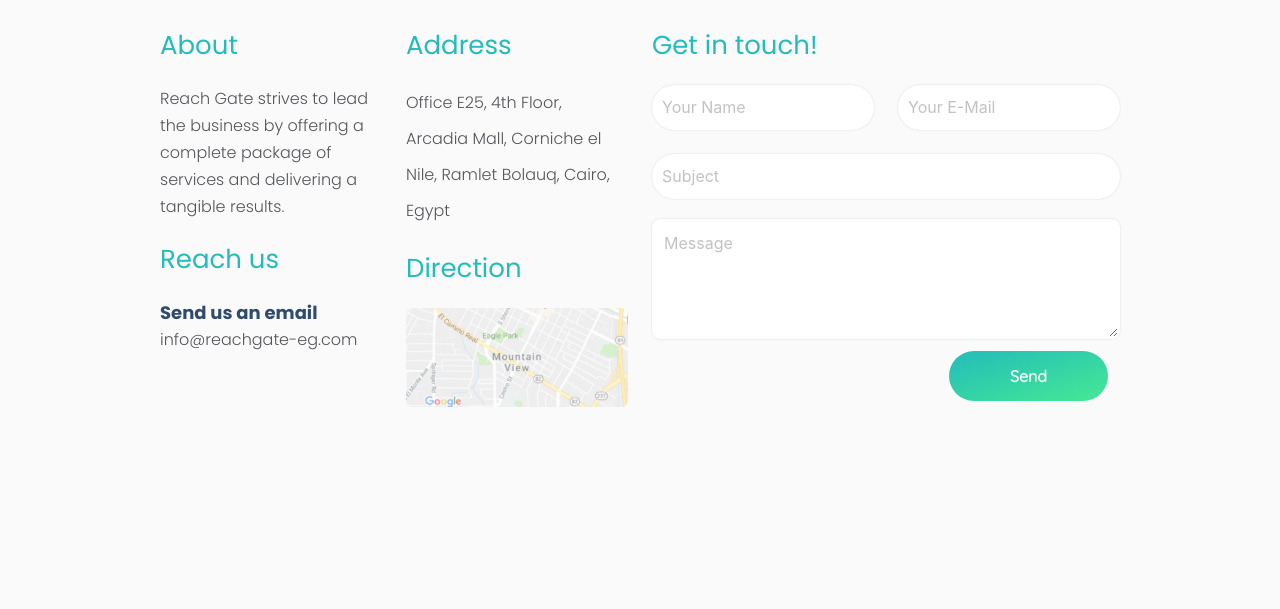
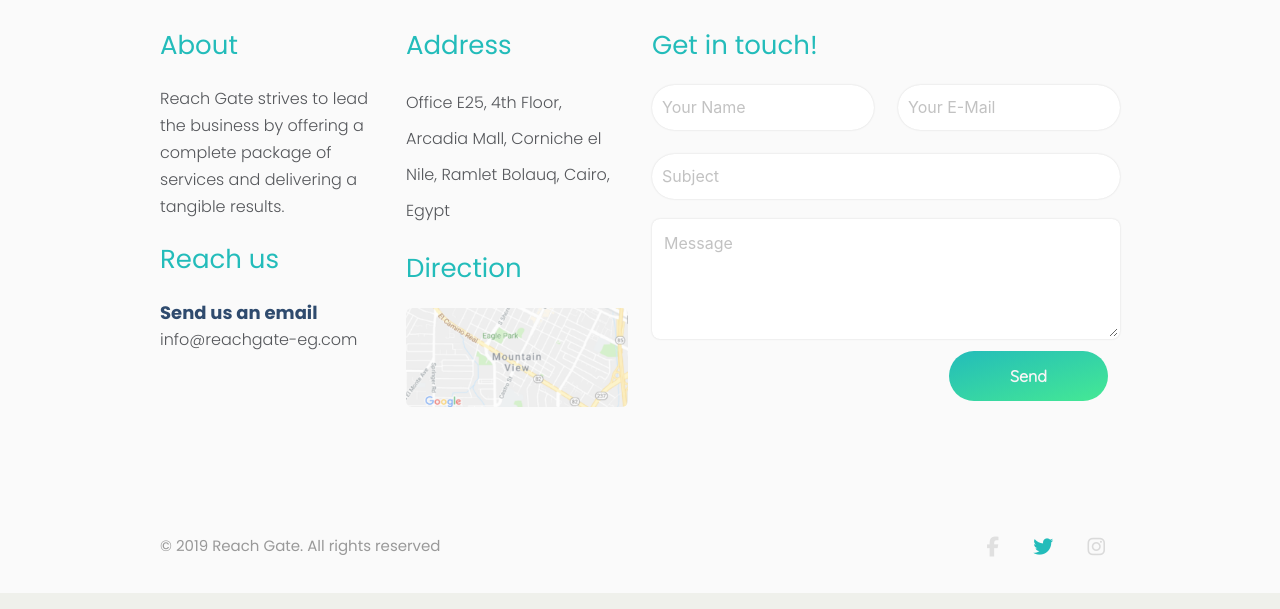
Before and after one commit to Ov3rControl/ReachGate, a website: page index.html in a window 1280 px wide. Shown: the part 4673-5282 px from the top of the page. Drawn offline with Linux system fonts and the light colour scheme.

Commit message:
Add Social Media Icons to Footer

```diff
--- a/index.html
+++ b/index.html
@@ -241,12 +241,14 @@
 					<h6>Send us an email</h6>
 					<p>info@reachgate-eg.com</p>
 				</div>
+
 				<div class="column is-3">
 					<h4>Address</h4>
 					<p class="address">Office E25, 4th Floor, Arcadia Mall, Corniche el Nile, Ramlet Bolauq, Cairo, Egypt</p>
 					<h4>Direction</h4>
 					<img src="src/img/map.png">
 				</div>
+
 				<div class="column is-6">
 					<h4>Get in touch!</h4>
 					<div class="columns">
@@ -261,17 +263,32 @@
 							</div>
 						</div>
 					</div>
+
 					<div class="control">
 						<input type="text" class="input subject" id="textInput" placeholder="Subject">
 					</div>
 					<div class="control">
 						<textarea class="textarea" class="input" placeholder="Message"></textarea>
 					</div>
+
 					<div class="column has-text-right-tablet has-text-centered-mobile">
 						<button type="button" class="button btn-grad is-dark">Send</button>
 					</div>
 				</div>
 			</div>
+			<div class="columns">
+				<div class="column">
+					<label class="has-text-centered-mobile">© 2019 Reach Gate. All rights reserved</label>
+				</div>
+				<div class="column">
+					<div class="socialmedia has-text-right has-text-centered-mobile">
+						<i class="fab fa-facebook-f"></i>
+						<i class="fab fa-twitter"></i>
+						<i class="fab fa-instagram"></i>
+					</div>
+				</div>
+			</div>
+
 		</div>
 	</footer>
 
--- a/sass/modules/_footer.scss
+++ b/sass/modules/_footer.scss
@@ -22,6 +22,26 @@ footer{
         opacity: 0.8;
         border-radius: 6px;
     }
+    label{
+        font-size: 15px;
+        line-height: 18px;
+        display: flex;
+        align-items: flex-end;
+        color: #999999;
+    }
+    .socialmedia{
+        .fab{
+            padding: 0px 15px 0px 15px;
+            font-size: 20px;
+            color:#DADADA;
+        }
+        .fa-facebook-f{
+            opacity: 0.8;
+        }
+        .fa-twitter{
+            color: #23BCBA;
+        }
+    }
     .address{
         line-height: 36px;
     }
--- a/sass/style.scss
+++ b/sass/style.scss
@@ -29,6 +29,7 @@
 // Disable the fullhd breakpoint
 $fullhd-enabled: false;
 $tablet: 768px;
+$footer-padding: 3rem 1.5rem 2rem;
 // Import only what you need from Bulma
 @import "../node_modules/bulma/sass/utilities/_all.sass";
 @import "../node_modules/bulma/sass/base/_all.sass";
```
Also changed, not shown: style.css.
